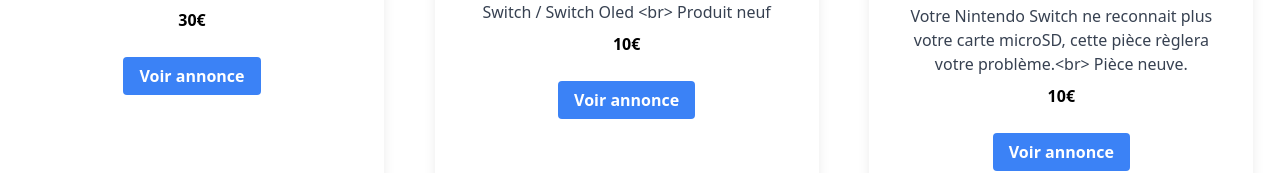
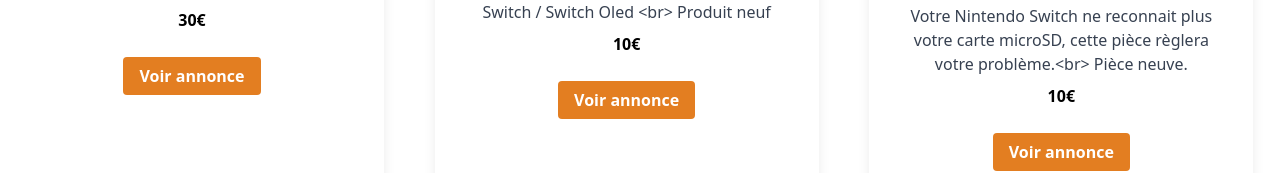
Before and after one commit to jo33200/indenum, a React (Vite) app: page /ad in a window 1280 px wide. Shown: the part 632-805 px from the top of the page. Built offline with nearby package versions, Linux system fonts and the light colour scheme; a web font is replaced by a local one.

Commit message:
Refactor CardAd component to update PropTypes

```diff
--- a/src/components/CardAd.jsx
+++ b/src/components/CardAd.jsx
@@ -1,4 +1,4 @@
-import React from "react";
+import PropTypes from "prop-types";
 
 // Exemple de données statiques pour les annonces
 const adsData = [
@@ -25,7 +25,7 @@ const adsData = [
   },
 ];
 
-const CardAD = ({ title, description, price, location, image, url }) => {
+const CardAD = ({ title, description, price, image, url }) => {
   return (
     <div className="max-w-sm rounded overflow-hidden shadow-lg bg-white py-4">
       <img className="w-full" src={image} alt={title} />
@@ -33,20 +33,27 @@ const CardAD = ({ title, description, price, location, image, url }) => {
         <div className="font-bold text-xl mb-2">{title}</div>
         <p className="text-gray-700 text-base">{description}</p>
         <p className="font-semibold mt-2">{price}</p>
-        <p className="text-gray-600 text-sm">{location}</p>
       </div>
       <div className="px-6 pt-4 pb-2">
         <a
           href={url}
           target="_blank"
           rel="noopener noreferrer"
-          className="bg-blue-500 hover:bg-blue-700 text-white font-bold py-2 px-4 rounded"
+          className="bg-name-orange hover:bg-blue-700 text-white font-bold py-2 px-4 rounded"
         >
           Voir annonce
         </a>
       </div>
     </div>
   );
+};
+
+CardAD.propTypes = {
+    title: PropTypes.string.isRequired,
+    description: PropTypes.string.isRequired,
+    price: PropTypes.string.isRequired,
+    image: PropTypes.string.isRequired,
+    url: PropTypes.string.isRequired,
 };
 
 // Composant qui affiche une liste d'annonces
```
